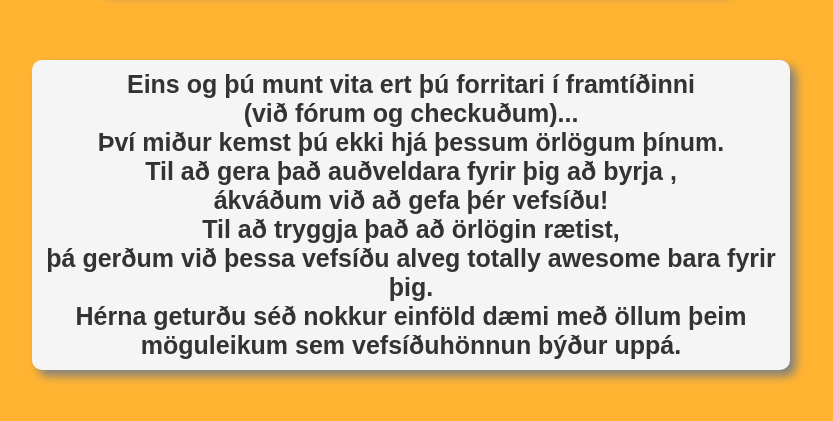
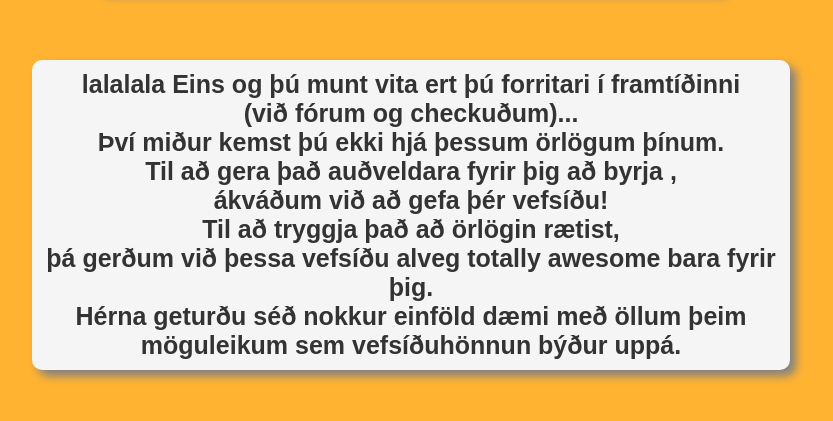
Before and after one commit to heragauta/heragauta.github.com, a plain HTML site: page index.html in a window 1280 px wide. Shown: the part 125-546 px from the top of the page, without its empty margins (229-1062 px from the left). Drawn offline with Linux system fonts and the light colour scheme.

Commit message:
Ýmir er bestur

```diff
--- a/index.html
+++ b/index.html
@@ -14,7 +14,7 @@
             </div>
             <div id="text">
                 <p>
-                    <span>Eins og þú munt vita ert þú forritari í framtíðinni </span><br> <span>(við fórum og checkuðum)... </span><br>
+                    <span>lalalala Eins og þú munt vita ert þú forritari í framtíðinni </span><br> <span>(við fórum og checkuðum)... </span><br>
                     <span> Því miður kemst þú ekki hjá þessum örlögum þínum. </span><br> <span>
                     Til að gera það auðveldara fyrir þig að byrja </span>,<br> <span> ákváðum við að gefa þér vefsíðu! </span><br> <span>
                     Til að tryggja það að örlögin rætist, </span> <br> <span>þá gerðum við þessa vefsíðu alveg totally awesome
```
